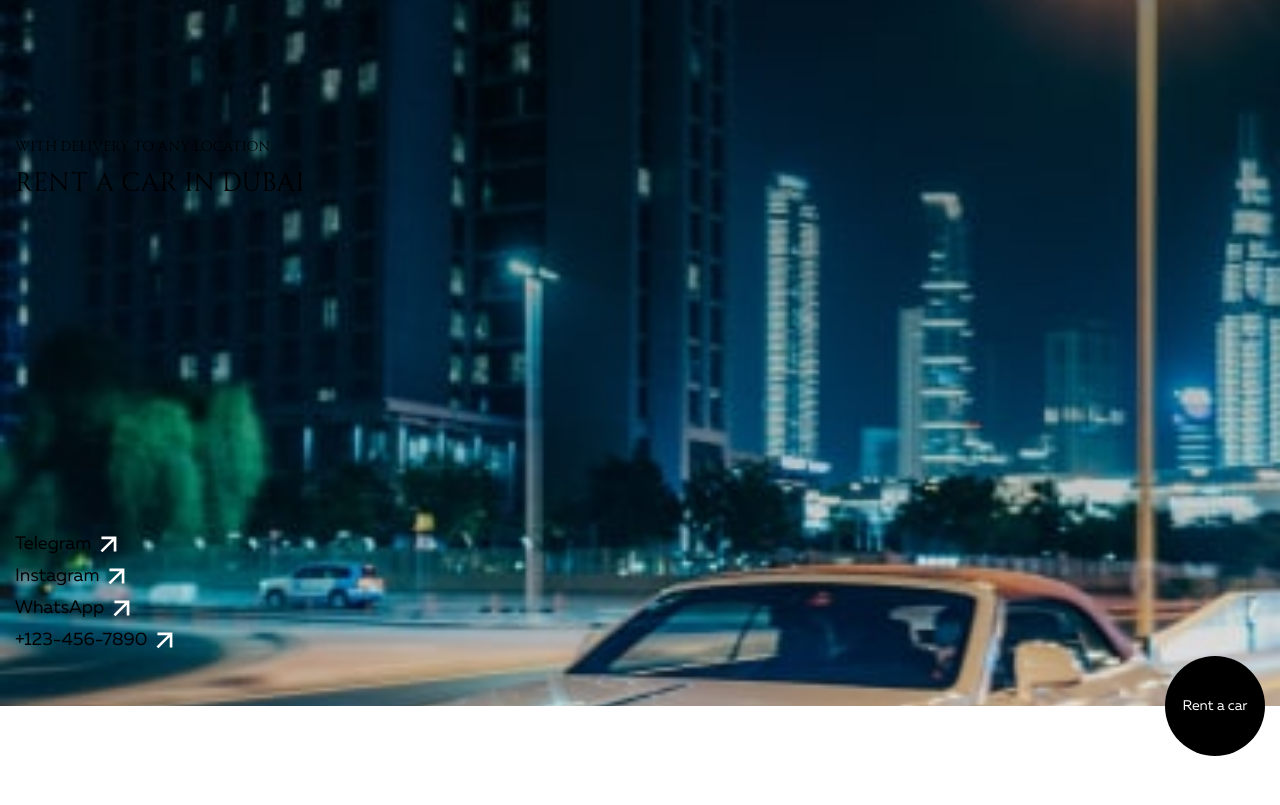
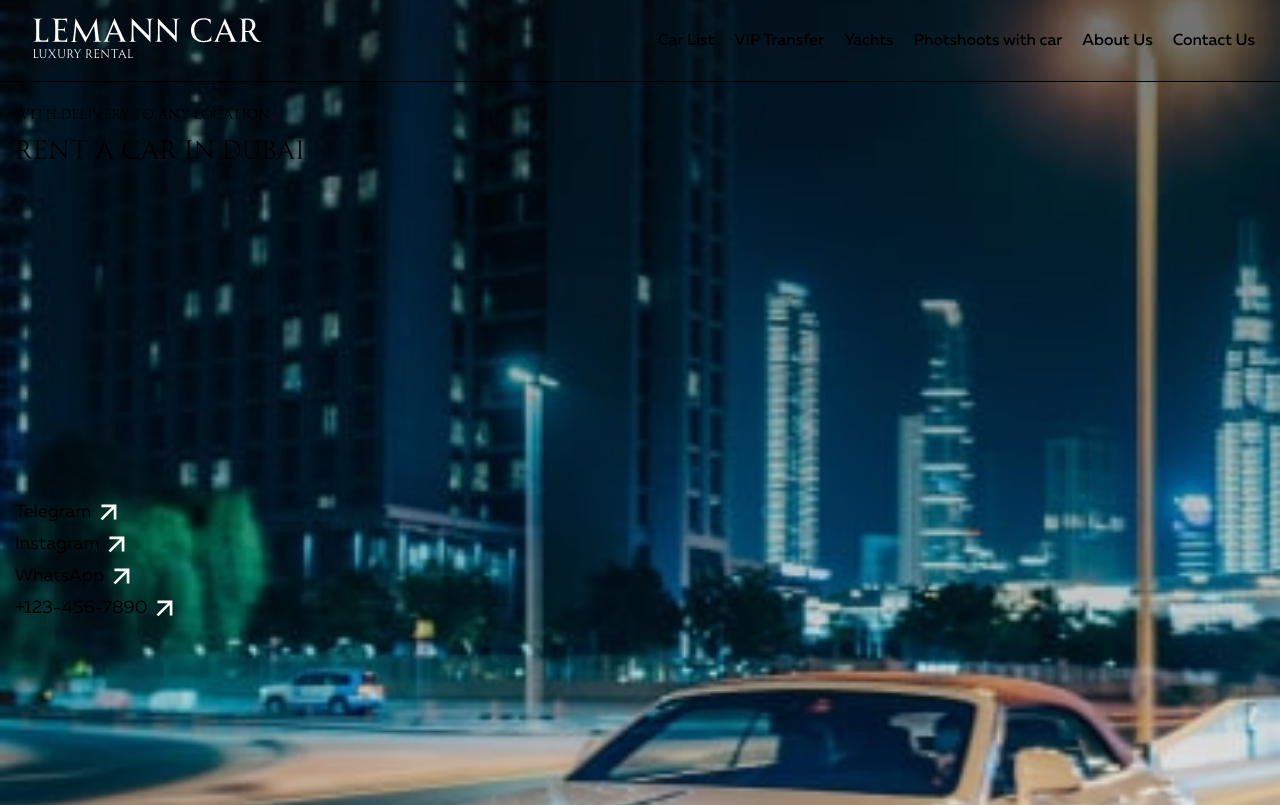
Before and after one commit to vitalij99/lemonCar, a Next.js app: page / in a window 1280 px wide. Shown: the top 805 px of the page. Built offline with nearby package versions, Linux system fonts and the light colour scheme.

Commit message:
add header pc

```diff
--- a/app/_componets/Header/Header.js
+++ b/app/_componets/Header/Header.js
@@ -1,35 +1,45 @@
-import Link from "next/link";
+import Link from 'next/link';
 
-import Logo from "@/public/images/logo.svg";
-import LogoSec from "@/public/images/logo-sec.svg";
+import Logo from '@/public/images/logo.svg';
+import LogoSec from '@/public/images/logo-sec.svg';
 
-import Container from "../Container/Container";
-import style from "./header.module.scss";
-import Image from "next/image";
+import Container from '../Container/Container';
+import style from './header.module.scss';
+import Image from 'next/image';
 
 export const Header = () => {
   return (
-        <header>
-            <div className={style.header_section}>
+    <header className={style.header_section}>
       <Container>
-                    <div className={style.wrapper}>
+        <nav className={style.wrapper}>
           <Link href="/">
             <div className={style.header_wrapp}>
               <Image src={Logo} alt="logo" />
               <Image src={LogoSec} alt="logo" />
             </div>
           </Link>
-                        <div className={style.navigation}>
+          <ul className={style.navigation}>
+            <li>
               <Link href="/carlist">Car List</Link>
+            </li>
+            <li>
               <Link href="/viptransfer">VIP Transfer</Link>
+            </li>
+            <li>
               <Link href="/yachts">Yachts</Link>
+            </li>
+            <li>
               <Link href="/photshoots">Photshoots with car</Link>
+            </li>
+            <li>
               <Link href="/about">About Us</Link>
+            </li>
+            <li>
               <Link href="/contact">Contact Us</Link>
-                        </div>
-                    </div>
+            </li>
+          </ul>
+        </nav>
       </Container>
-            </div>
     </header>
   );
 };
--- a/app/_componets/Header/header.module.scss
+++ b/app/_componets/Header/header.module.scss
@@ -1,12 +1,15 @@
+@import '../../styles/mixins';
 .header_section {
   display: none;
   position: absolute;
+  top: 0;
+  left: 0;
   width: 100%;
+  z-index: 2;
   border-bottom: 0.5px solid var(--text, #fff);
   background: rgba(23, 23, 23, 0.1);
-    backdrop-filter: blur(10px);
 
-    @media (min-width: 1700px) {
+  @include tablet {
     display: block;
   }
 }
@@ -20,15 +23,25 @@
 }
 .navigation {
   margin-left: auto;
-
+  display: flex;
+  align-items: center;
   color: var(--text, #fff);
 
-    font-size: 18px;
+  font-size: 12px;
   font-style: normal;
   font-weight: 500;
   line-height: normal;
 
+  @media screen and (min-width: 900px) {
+    font-size: 14px;
+  }
+
+  @include pc {
+    font-size: 16px;
+  }
+
   & a {
-        padding: 20px;
+    padding: 10px;
+    text-align: center;
   }
 }
--- a/app/_componets/Hero/Hero.js
+++ b/app/_componets/Hero/Hero.js
@@ -1,16 +1,13 @@
-import Contacts from "../Contacts/Contacts";
-import Container from "../Container/Container";
-import style from "./hero.module.scss";
-import LinkCircle from "../LinkCircle/LinkCircle";
+import Contacts from '../Contacts/Contacts';
+import Container from '../Container/Container';
+import style from './hero.module.scss';
+import LinkCircle from '../LinkCircle/LinkCircle';
 
 const Hero = () => {
   return (
-        <div>
     <section className={style.section}>
       <Container>
-                    <h1 className={style.title}>
-                        WITH DELIVERY TO ANY LOCATION
-                    </h1>
+        <h1 className={style.title}>WITH DELIVERY TO ANY LOCATION</h1>
         <h1 className={style.title_sec}>Rent a car in Dubai</h1>
         <Contacts className={style.contacts} />
         <div className={style.wrapp}>
@@ -18,7 +15,6 @@ const Hero = () => {
         </div>
       </Container>
     </section>
-        </div>
   );
 };
 
--- a/app/_componets/Hero/hero.module.scss
+++ b/app/_componets/Hero/hero.module.scss
@@ -1,3 +1,5 @@
+@import '../../styles/mixins';
+
 .section {
   position: relative;
   min-width: var(--small-screen);
@@ -10,8 +12,7 @@
   background-repeat: no-repeat;
   background-position: center;
   background-size: cover;
-
-  @media (min-width: 1700px) {
+  @include pc {
     padding-top: 101px;
     min-height: 920px;
   }
--- a/app/layout.js
+++ b/app/layout.js
@@ -36,7 +36,6 @@ export default function RootLayout({ children }) {
     <html lang="en">
       <body className={myFont.variable}>
         <Header />
-
         {children}
         <Footer />
       </body>
--- a/app/styles/_mixins.scss
+++ b/app/styles/_mixins.scss
@@ -1,6 +1,12 @@
 $base-width: 750px;
-@mixin pc {
+$pc-width: 1200px;
+@mixin tablet {
   @media screen and (min-width: $base-width) {
     @content;
   }
 }
+@mixin pc {
+  @media screen and (min-width: $pc-width) {
+    @content;
+  }
+}
```
Lines whose indentation alone changed are shown as unchanged.
